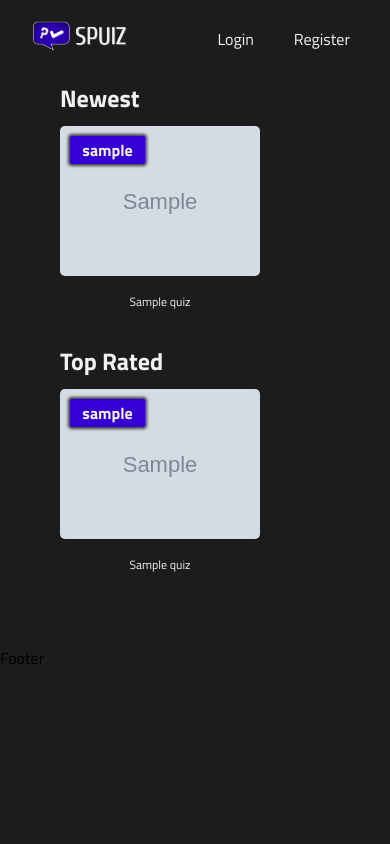
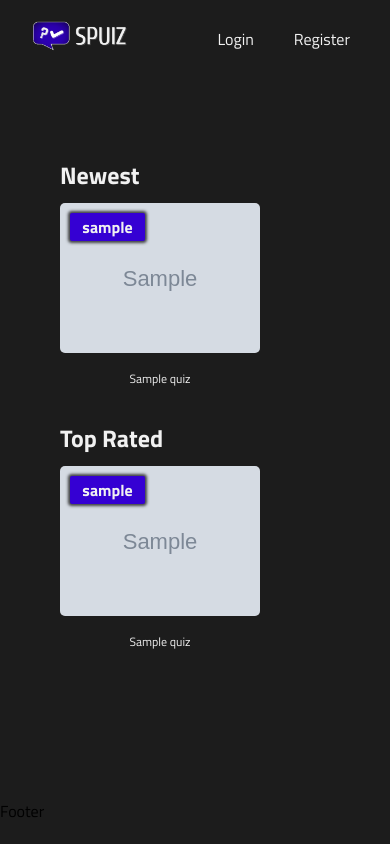
Before and after one commit to Spimy/Spuiz-old, a Django app: page / in a window 390 px wide. Run offline with Django 3.2, Linux system fonts and the light colour scheme; tables that the repository leaves empty hold one stand-in row (values such as "Sample post"); grey boxes marked "Sample" are stand-in pictures; some libraries are stand-ins or nearby versions.

Commit message:
Fix padding on small screen

```diff
--- a/Main/static/assets/css/homepage.css
+++ b/Main/static/assets/css/homepage.css
@@ -166,7 +166,7 @@
     @media (max-width: 790px) {
 
         #homepage {
-            padding: 60px;
+            padding: 35% 60px;
         }
 
     }
```
